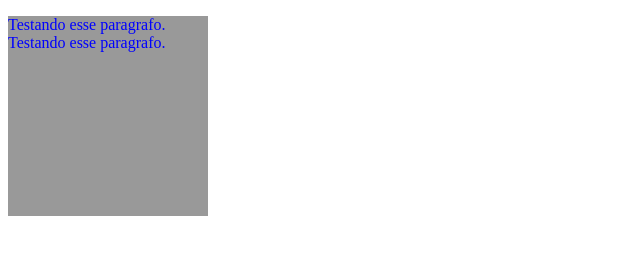
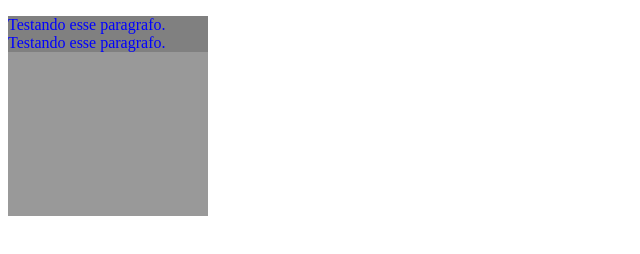
Before and after one commit to Gilvan751/estudos-sass, a plain HTML site: page index.html in a window 1280 px wide. Shown: the whole page, without its empty margins (0-640 px from the left). Drawn offline with Linux system fonts and the light colour scheme.

Commit message:
"adicionando scss"

```diff
--- /dev/null
+++ b/scss/_color.scss
@@ -0,0 +1,4 @@
+p {
+    color:blue;
+    background-color: gray;
+}
--- a/scss/style.scss
+++ b/scss/style.scss
@@ -1,3 +1,4 @@
+@import "color";
 $preto: #999;
 
 div {
```
Also changed, not shown: css/style.css, 1 other file.
